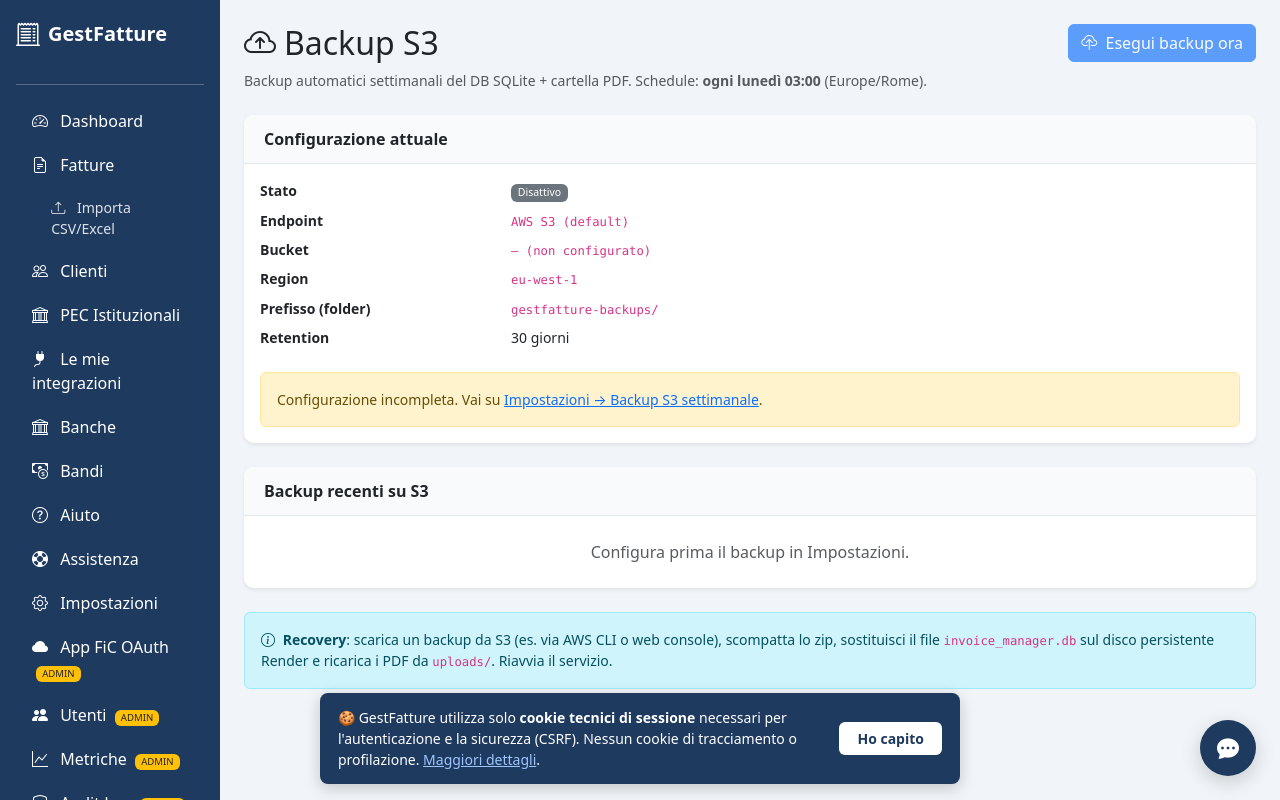
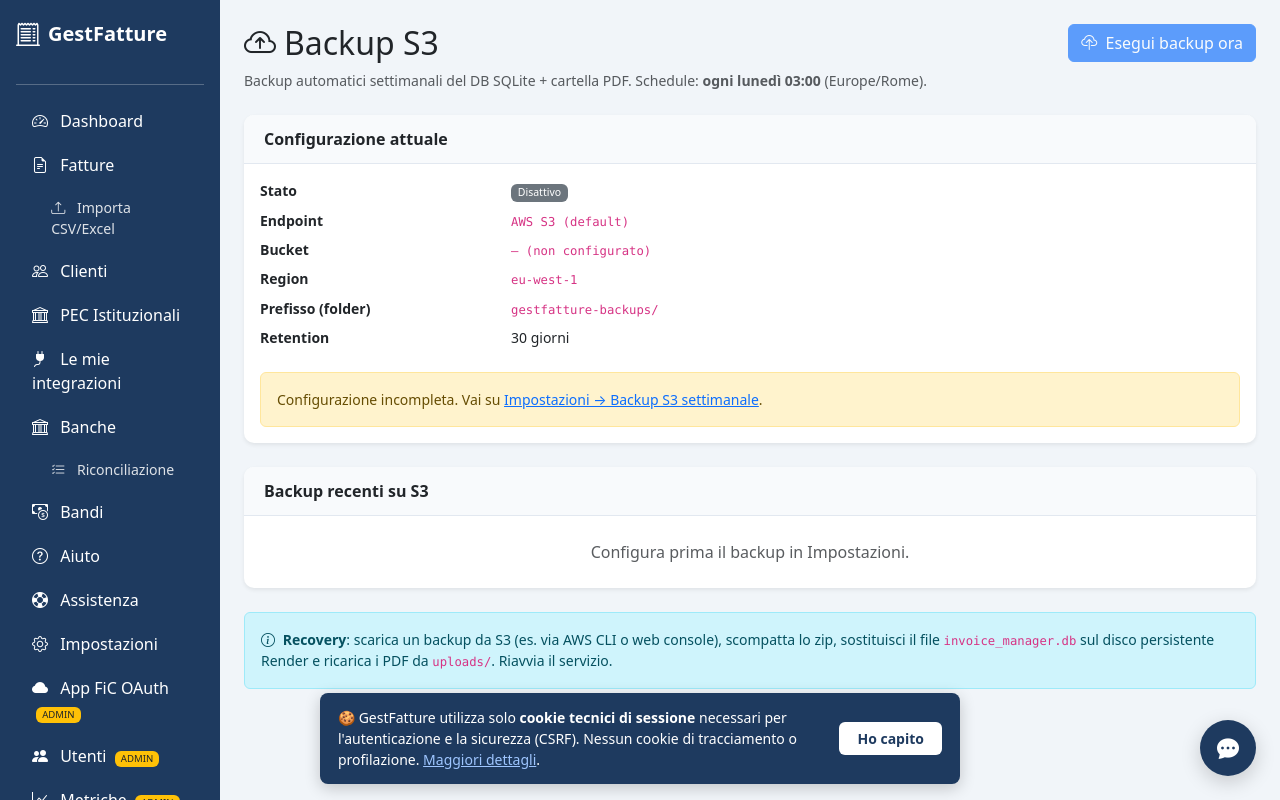
Before and after one commit to satria64/gestfatture, a Flask app: page /admin/backups in a window 1280 px wide. Run offline with Flask 3, Linux system fonts and the light colour scheme; a user stored in the database is signed in; some libraries are stand-ins or nearby versions.

Commit message:
UI: link Riconciliazione sempre visibile nel sidebar sotto Banche
La pagina /bank/reconciliation prima era raggiungibile solo dal bottone
"Coda riconciliazione" su /my-integrations/bank, che pero' compare solo
se pending_count > 0. Aggiungo link permanente sotto "Banche" nel sidebar
(stile sotto-voce, indentato come "Importa CSV/Excel" sotto Fatture).

Co-Authored-By: Claude Opus 4.7 (1M context) <noreply@anthropic.com>

```diff
--- a/templates/base.html
+++ b/templates/base.html
@@ -83,8 +83,15 @@
       </li>
       <li>
         <a href="{{ url_for('bank_overview') }}"
-           class="nav-link text-white {% if 'bank' in (request.endpoint or '') %}active{% endif %}">
+           class="nav-link text-white {% if request.endpoint in ['bank_overview','bank_connect','bank_callback','bank_sync_now','bank_disconnect'] %}active{% endif %}">
           <i class="bi bi-bank me-2"></i> Banche
+        </a>
+      </li>
+      <li>
+        <a href="{{ url_for('bank_reconciliation') }}"
+           class="nav-link text-white {% if request.endpoint in ['bank_reconciliation','bank_match_manual','bank_ignore_tx'] %}active{% endif %}"
+           style="padding-left:2.2rem;font-size:.88rem;opacity:.85">
+          <i class="bi bi-list-check me-2"></i> Riconciliazione
         </a>
       </li>
       <li>
```
